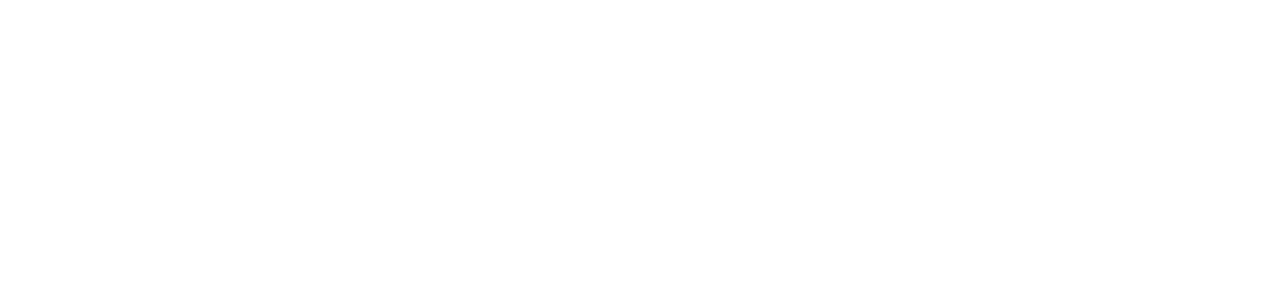
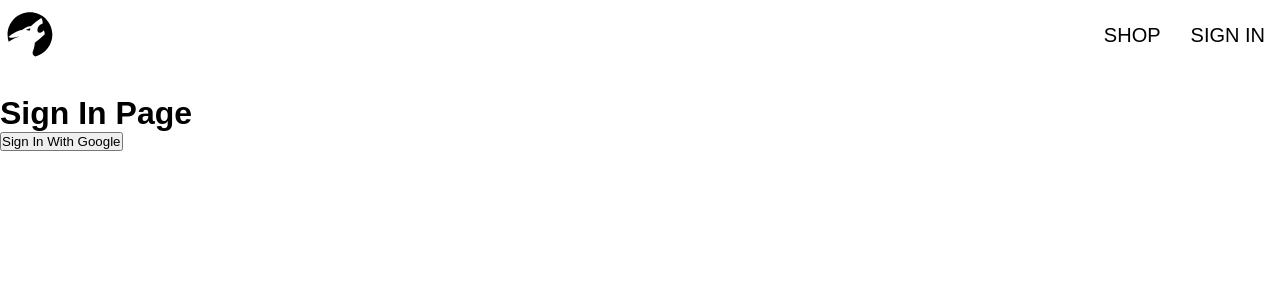
Before and after one commit to EmLopezDev/lobo-clothing, a React (Vite) app: page /sign-in in a window 1280 px wide. Before the commit this address had no page. Shown: the top 300 px of the page. Built offline with nearby package versions, Linux system fonts and the light colour scheme; a web font is replaced by a local one.

Commit message:
feature: sign in route created and firebase setup

```diff
--- a/package.json
+++ b/package.json
@@ -10,6 +10,7 @@
     "preview": "vite preview"
   },
   "dependencies": {
+    "firebase": "^12.17.1",
     "react": "^19.2.8",
     "react-dom": "^19.2.8",
     "react-router-dom": "^7.18.2",
--- a/src/App.jsx
+++ b/src/App.jsx
@@ -1,6 +1,7 @@
 import { Routes, Route } from "react-router-dom";
 import Navigation from "./routes/navigation/navigation";
 import Home from "./routes/home/home";
+import SignIn from "./routes/sign-in/sign-in";
 
 const Shop = () => {
     return (
@@ -25,6 +26,10 @@ const App = () => {
                     path="shop"
                     element={<Shop />}
                 />
+                <Route
+                    path="sign-in"
+                    element={<SignIn />}
+                />
             </Route>
         </Routes>
     );
--- a/src/routes/navigation/navigation.jsx
+++ b/src/routes/navigation/navigation.jsx
@@ -13,13 +13,11 @@ const Navigation = () => {
                     <WolfIcon className="logo" />
                 </Link>
                 <ul className="nav-links-container">
-                    <li>
-                        <Link
-                            className="nav-link"
-                            to="/shop"
-                        >
-                            SHOP
-                        </Link>
+                    <li className="nav-link">
+                        <Link to="/shop">SHOP</Link>
+                    </li>
+                    <li className="nav-link">
+                        <Link to="/sign-in">SIGN IN</Link>
                     </li>
                 </ul>
             </nav>
--- /dev/null
+++ b/src/routes/sign-in/sign-in.jsx
@@ -0,0 +1,16 @@
+import { signInWithGooglePopup } from "../../utils/firebase/firebase";
+
+const SignIn = () => {
+    const logGoogleUser = async () => {
+        const response = await signInWithGooglePopup();
+        console.log(response);
+    };
+    return (
+        <div>
+            <h1>Sign In Page</h1>
+            <button onClick={logGoogleUser}>Sign In With Google</button>
+        </div>
+    );
+};
+
+export default SignIn;
--- /dev/null
+++ b/src/utils/firebase/firebase.js
@@ -0,0 +1,23 @@
+import { initializeApp } from "firebase/app";
+import { getAuth, signInWithRedirect, signInWithPopup, GoogleAuthProvider } from "firebase/auth";
+
+const firebaseConfig = {
+    apiKey: "AIzaSyCTzlOlMqusETIScBwQRFK4H1ctU-Vu95c",
+    authDomain: "lobo-clothing-db.firebaseapp.com",
+    projectId: "lobo-clothing-db",
+    storageBucket: "lobo-clothing-db.firebasestorage.app",
+    messagingSenderId: "283065655862",
+    appId: "1:283065655862:web:5ad6b98e6ae4b5ec1d2e97",
+};
+
+const firebaseApp = initializeApp(firebaseConfig);
+
+const provider = new GoogleAuthProvider();
+
+provider.setCustomParameters({
+    prompt: "select_account",
+});
+
+export const auth = getAuth();
+
+export const signInWithGooglePopup = () => signInWithPopup(auth, provider);
```
Also changed, not shown: 1 other file (tests, documents, lock files or other folders).
